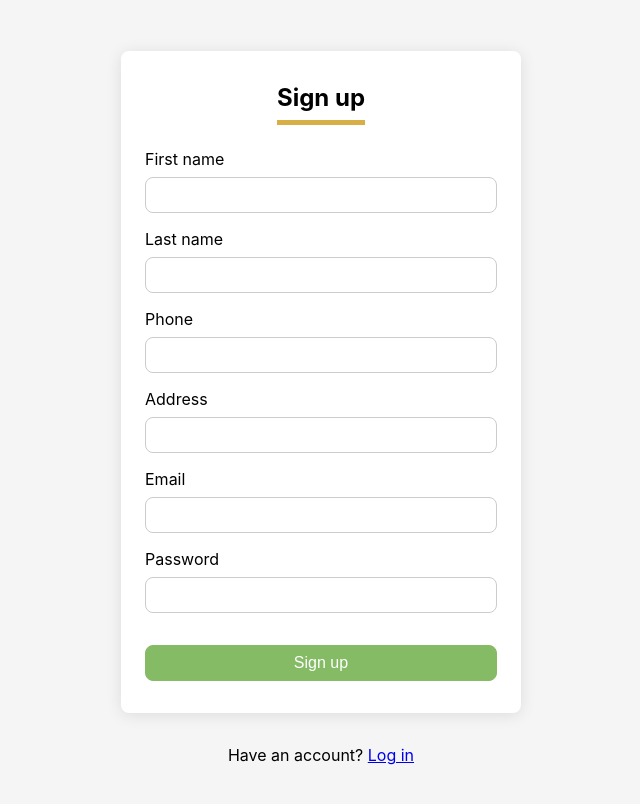
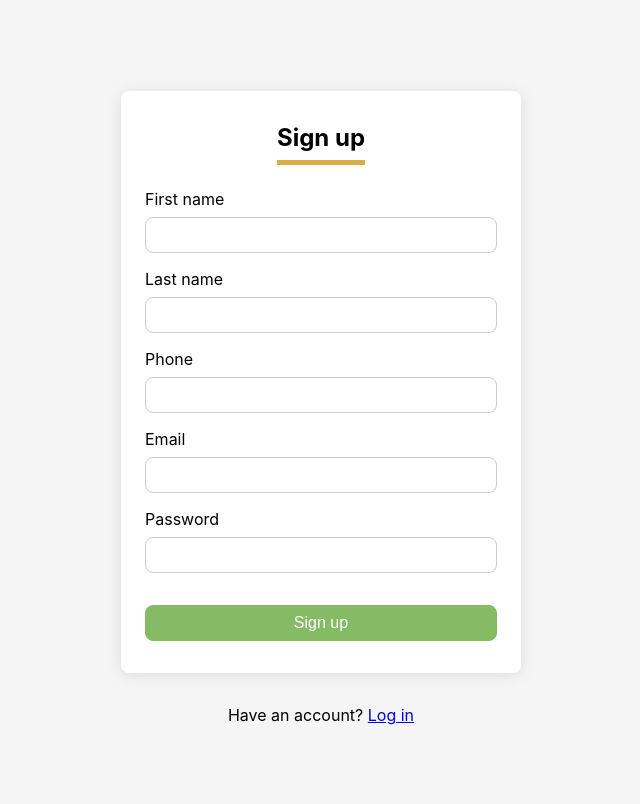
Before and after one commit to Runowo96/stock-news-ai, a React (Create React App) app: page /signup in a window 1280 px wide. Shown: the top 804 px of the page, without its empty margins (319-959 px from the left). Built offline with nearby package versions, Linux system fonts and the light colour scheme.

Commit message:
removed address input, doesnt seem nessessary anymore

```diff
--- a/src/Components/Signup/Signup.js
+++ b/src/Components/Signup/Signup.js
@@ -40,7 +40,6 @@ function Signup () {
                 <Input type="text" name="first_name" label="First name" />
                 <Input type="text" name="last_name" label="Last name" />
                 <Input type="text" name="phone" label="Phone" />
-                <Input type="text" name="address" label="Address" />
                 <Input type="text" name="email" label="Email" />
                 <Input type="password" name="password" label="Password" />
 
```
